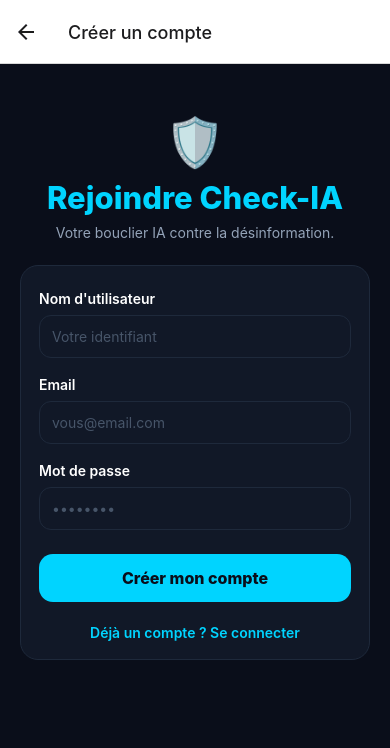
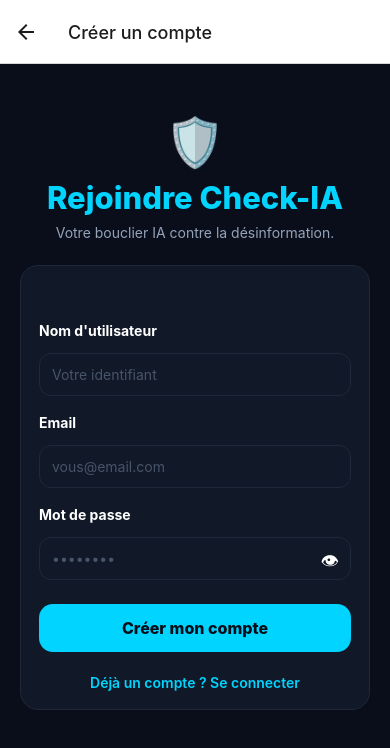
Before and after one commit to ibrahko/fact_check_datasets, a React Native app in the folder mobile/: screen /Register in a window 390 px wide. Shown: the top 748 px of the page. Built offline with nearby package versions, Linux system fonts and the light colour scheme; no server answers.

Commit message:
Fix auth screen UX issues and registration endpoint fallback

```diff
--- a/mobile/src/screens/auth/LoginScreen.js
+++ b/mobile/src/screens/auth/LoginScreen.js
@@ -2,7 +2,10 @@ import React, { useState } from 'react';
 import {
   ActivityIndicator,
   Alert,
+  KeyboardAvoidingView,
+  Platform,
   Pressable,
+  ScrollView,
   StyleSheet,
   Text,
   TextInput,
@@ -28,6 +31,7 @@ export default function LoginScreen({ navigation, route }) {
   const [loading, setLoading] = useState(false);
   const [error, setError] = useState('');
   const [focusedField, setFocusedField] = useState(null);
+  const [showPassword, setShowPassword] = useState(false);
 
   const successMessage = route?.params?.successMessage;
 
@@ -56,7 +60,15 @@ export default function LoginScreen({ navigation, route }) {
   };
 
   return (
-    <View style={styles.screen}>
+    <KeyboardAvoidingView
+      style={styles.screen}
+      behavior={Platform.OS === 'ios' ? 'padding' : 'height'}
+    >
+      <ScrollView
+        contentContainerStyle={styles.scrollContent}
+        keyboardShouldPersistTaps="handled"
+        showsVerticalScrollIndicator={false}
+      >
         <View style={styles.header}>
           <Text style={styles.logoIcon}>🛡️</Text>
           <Text style={styles.logoText}>CHECK-IA</Text>
@@ -65,8 +77,10 @@ export default function LoginScreen({ navigation, route }) {
         </View>
 
         <View style={styles.card}>
+          <View style={styles.feedbackContainer}>
             {successMessage ? <Text style={styles.success}>{successMessage}</Text> : null}
             {error ? <Text style={styles.error}>{error}</Text> : null}
+          </View>
 
           <Text style={styles.label}>Nom d'utilisateur</Text>
           <TextInput
@@ -82,17 +96,22 @@ export default function LoginScreen({ navigation, route }) {
           />
 
           <Text style={styles.label}>Mot de passe</Text>
+          <View style={styles.passwordContainer}>
             <TextInput
-          style={[styles.input, focusedField === 'password' && styles.inputFocused]}
+              style={[styles.input, styles.passwordInput, focusedField === 'password' && styles.inputFocused]}
               placeholder="••••••••"
               placeholderTextColor="#475569"
-          secureTextEntry
+              secureTextEntry={!showPassword}
               value={password}
               onChangeText={setPassword}
               editable={!loading}
               onFocus={() => setFocusedField('password')}
               onBlur={() => setFocusedField(null)}
             />
+            <Pressable style={styles.passwordToggle} onPress={() => setShowPassword((prev) => !prev)}>
+              <Text style={styles.passwordToggleText}>{showPassword ? '🙈' : '👁'}</Text>
+            </Pressable>
+          </View>
 
           {loading ? <ActivityIndicator size="small" color="#00D4FF" /> : null}
 
@@ -104,7 +123,8 @@ export default function LoginScreen({ navigation, route }) {
             <Text style={styles.secondaryButtonText}>Créer un compte</Text>
           </Pressable>
         </View>
-    </View>
+      </ScrollView>
+    </KeyboardAvoidingView>
   );
 }
 
@@ -112,8 +132,11 @@ const styles = StyleSheet.create({
   screen: {
     flex: 1,
     backgroundColor: '#0A0E1A',
+  },
+  scrollContent: {
     paddingHorizontal: 20,
     paddingTop: 48,
+    paddingBottom: 40,
   },
   header: {
     alignItems: 'center',
@@ -150,10 +173,15 @@ const styles = StyleSheet.create({
     borderWidth: 1,
     borderColor: '#1E293B',
   },
+  feedbackContainer: {
+    minHeight: 24,
+    justifyContent: 'center',
+  },
   label: {
-    fontWeight: '600',
+    fontWeight: '700',
     color: '#FFFFFF',
     marginTop: 6,
+    marginBottom: 6,
   },
   input: {
     borderWidth: 1,
@@ -168,13 +196,26 @@ const styles = StyleSheet.create({
   inputFocused: {
     borderColor: '#00D4FF',
   },
+  passwordContainer: {
+    position: 'relative',
+  },
+  passwordInput: {
+    paddingRight: 44,
+  },
+  passwordToggle: {
+    position: 'absolute',
+    right: 12,
+    top: 11,
+  },
+  passwordToggleText: {
+    color: '#FFFFFF',
+    fontSize: 18,
+  },
   error: {
     color: '#EF4444',
-    marginBottom: 6,
   },
   success: {
     color: '#10B981',
-    marginBottom: 6,
   },
   primaryButton: {
     marginTop: 10,
--- a/mobile/src/screens/auth/RegisterScreen.js
+++ b/mobile/src/screens/auth/RegisterScreen.js
@@ -2,7 +2,10 @@ import React, { useState } from 'react';
 import {
   ActivityIndicator,
   Alert,
+  KeyboardAvoidingView,
+  Platform,
   Pressable,
+  ScrollView,
   StyleSheet,
   Text,
   TextInput,
@@ -29,6 +32,7 @@ export default function RegisterScreen({ navigation }) {
   const [loading, setLoading] = useState(false);
   const [error, setError] = useState('');
   const [focusedField, setFocusedField] = useState(null);
+  const [showPassword, setShowPassword] = useState(false);
 
   const handleRegister = async () => {
     if (loading) {
@@ -38,17 +42,37 @@ export default function RegisterScreen({ navigation }) {
     setLoading(true);
     setError('');
 
-    try {
-      await api.post('/auth/', {
+    const payload = {
       username,
       email,
       password,
+    };
+
+    const registerEndpoints = ['/auth/register/', '/users/', '/auth/registration/'];
+
+    try {
+      let registrationError;
+
+      for (const endpoint of registerEndpoints) {
+        try {
+          await api.post(endpoint, payload, {
+            headers: {
+              'Content-Type': 'application/json',
+            },
           });
           navigation.navigate('Login', {
             successMessage: 'Compte créé avec succès. Connectez-vous pour continuer.',
           });
+          return;
         } catch (err) {
-      const message = getErrorMessage(err, "Impossible de créer le compte pour le moment.");
+          registrationError = err;
+          console.log(`[RegisterScreen] Registration failed on ${endpoint}:`, err?.response?.status, err?.response?.data || err.message);
+        }
+      }
+
+      throw registrationError;
+    } catch (err) {
+      const message = getErrorMessage(err, 'Impossible de créer le compte pour le moment.');
       setError(message);
       Alert.alert('Inscription échouée', message);
     } finally {
@@ -57,7 +81,15 @@ export default function RegisterScreen({ navigation }) {
   };
 
   return (
-    <View style={styles.screen}>
+    <KeyboardAvoidingView
+      style={styles.screen}
+      behavior={Platform.OS === 'ios' ? 'padding' : 'height'}
+    >
+      <ScrollView
+        contentContainerStyle={styles.scrollContent}
+        keyboardShouldPersistTaps="handled"
+        showsVerticalScrollIndicator={false}
+      >
         <View style={styles.header}>
           <Text style={styles.logoIcon}>🛡️</Text>
           <Text style={styles.title}>Rejoindre Check-IA</Text>
@@ -65,7 +97,9 @@ export default function RegisterScreen({ navigation }) {
         </View>
 
         <View style={styles.card}>
+          <View style={styles.feedbackContainer}>
             {error ? <Text style={styles.error}>{error}</Text> : null}
+          </View>
 
           <Text style={styles.label}>Nom d'utilisateur</Text>
           <TextInput
@@ -95,17 +129,22 @@ export default function RegisterScreen({ navigation }) {
           />
 
           <Text style={styles.label}>Mot de passe</Text>
+          <View style={styles.passwordContainer}>
             <TextInput
-          style={[styles.input, focusedField === 'password' && styles.inputFocused]}
+              style={[styles.input, styles.passwordInput, focusedField === 'password' && styles.inputFocused]}
               placeholder="••••••••"
               placeholderTextColor="#475569"
-          secureTextEntry
+              secureTextEntry={!showPassword}
               value={password}
               onChangeText={setPassword}
               editable={!loading}
               onFocus={() => setFocusedField('password')}
               onBlur={() => setFocusedField(null)}
             />
+            <Pressable style={styles.passwordToggle} onPress={() => setShowPassword((prev) => !prev)}>
+              <Text style={styles.passwordToggleText}>{showPassword ? '🙈' : '👁'}</Text>
+            </Pressable>
+          </View>
 
           {loading ? <ActivityIndicator size="small" color="#00D4FF" /> : null}
 
@@ -117,7 +156,8 @@ export default function RegisterScreen({ navigation }) {
             <Text style={styles.loginLink}>Déjà un compte ? Se connecter</Text>
           </Pressable>
         </View>
-    </View>
+      </ScrollView>
+    </KeyboardAvoidingView>
   );
 }
 
@@ -125,8 +165,11 @@ const styles = StyleSheet.create({
   screen: {
     flex: 1,
     backgroundColor: '#0A0E1A',
+  },
+  scrollContent: {
     paddingHorizontal: 20,
     paddingTop: 48,
+    paddingBottom: 40,
   },
   header: {
     alignItems: 'center',
@@ -153,10 +196,15 @@ const styles = StyleSheet.create({
     borderWidth: 1,
     borderColor: '#1E293B',
   },
+  feedbackContainer: {
+    minHeight: 24,
+    justifyContent: 'center',
+  },
   label: {
-    fontWeight: '600',
+    fontWeight: '700',
     color: '#FFFFFF',
     marginTop: 6,
+    marginBottom: 6,
   },
   input: {
     borderWidth: 1,
@@ -171,9 +219,23 @@ const styles = StyleSheet.create({
   inputFocused: {
     borderColor: '#00D4FF',
   },
+  passwordContainer: {
+    position: 'relative',
+  },
+  passwordInput: {
+    paddingRight: 44,
+  },
+  passwordToggle: {
+    position: 'absolute',
+    right: 12,
+    top: 11,
+  },
+  passwordToggleText: {
+    color: '#FFFFFF',
+    fontSize: 18,
+  },
   error: {
     color: '#EF4444',
-    marginBottom: 8,
   },
   primaryButton: {
     marginTop: 12,
```
Lines whose indentation alone changed are shown as unchanged.
